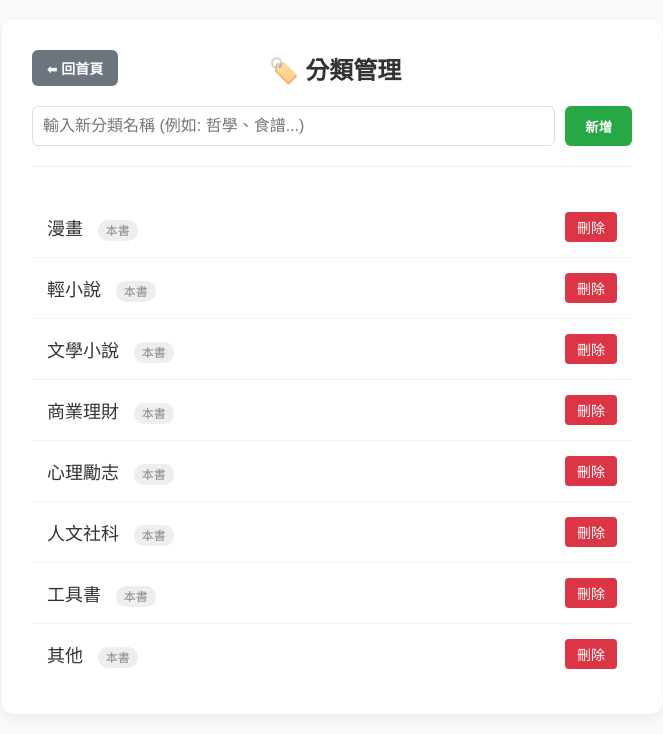
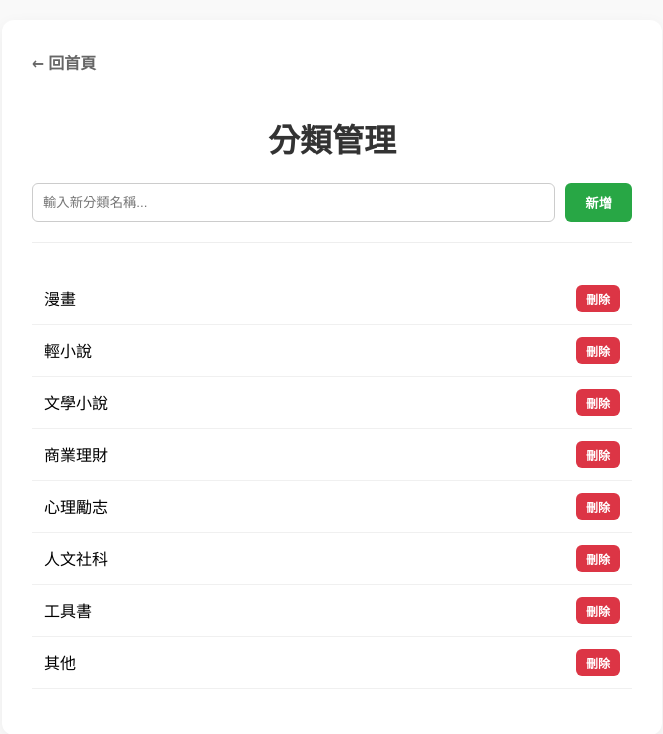
Before and after one commit to bobobill7878-create/library_system, a Flask app: page /categories in a window 1280 px wide. Shown: the top 734 px of the page, without its empty margins (308-971 px from the left). Run offline with Flask 3, Linux system fonts and the light colour scheme.

Commit message:
Update categories.html

```diff
--- a/templates/categories.html
+++ b/templates/categories.html
@@ -7,49 +7,37 @@
     <style>
         body { font-family: 'Segoe UI', Tahoma, Geneva, Verdana, sans-serif; margin: 20px; background-color: #f9f9f9; display: flex; flex-direction: column; align-items: center; }
         .container { max-width: 600px; width: 100%; background: white; padding: 30px; border-radius: 12px; box-shadow: 0 4px 15px rgba(0,0,0,0.05); }
-        .nav-bar { width: 100%; display: flex; justify-content: space-between; align-items: center; margin-bottom: 20px; }
-        .btn-home { background-color: #6c757d; color: white; text-decoration: none; padding: 8px 15px; border-radius: 6px; font-weight: bold; font-size: 14px; }
+        h1 { color: #333; text-align: center; }
+        .btn-back { display: inline-block; margin-bottom: 20px; text-decoration: none; color: #666; font-weight: bold; }
 
-        h1 { margin: 0; font-size: 24px; color: #333; }
+        form { display: flex; gap: 10px; margin-bottom: 30px; border-bottom: 1px solid #eee; padding-bottom: 20px; }
+        input[type="text"] { flex-grow: 1; padding: 10px; border: 1px solid #ccc; border-radius: 6px; }
+        button { padding: 10px 20px; border: none; border-radius: 6px; cursor: pointer; font-weight: bold; color: white; }
+        .btn-add { background-color: #28a745; }
+        .btn-delete { background-color: #dc3545; padding: 5px 10px; font-size: 12px; }
 
-        .add-form { display: flex; gap: 10px; margin-bottom: 30px; border-bottom: 1px solid #eee; padding-bottom: 20px; }
-        input[type="text"] { flex-grow: 1; padding: 10px; border: 1px solid #ddd; border-radius: 6px; font-size: 16px; }
-        .btn-add { background-color: #28a745; color: white; border: none; padding: 10px 20px; border-radius: 6px; cursor: pointer; font-weight: bold; }
-
-        .cat-list { list-style: none; padding: 0; margin: 0; }
-        .cat-item { display: flex; justify-content: space-between; align-items: center; padding: 15px; border-bottom: 1px solid #f1f1f1; }
-        .cat-item:last-child { border-bottom: none; }
-        .cat-info { font-size: 18px; color: #333; }
-        .cat-count { font-size: 12px; color: #888; margin-left: 10px; background: #eee; padding: 2px 8px; border-radius: 10px; }
-
-        .btn-delete { background-color: #dc3545; color: white; text-decoration: none; padding: 5px 12px; border-radius: 4px; font-size: 14px; }
-        .btn-delete:hover { background-color: #c82333; }
+        ul { list-style: none; padding: 0; }
+        li { display: flex; justify-content: space-between; align-items: center; padding: 12px; border-bottom: 1px solid #f0f0f0; }
     </style>
 </head>
 <body>
     <div class="container">
-        <div class="nav-bar">
-            <a href="/" class="btn-home">⬅ 回首頁</a>
-            <h1>🏷️ 分類管理</h1>
-            <div style="width: 80px;"></div>
-        </div>
+        <a href="/" class="btn-back">← 回首頁</a>
+        <h1>分類管理</h1>
 
-        <form method="POST" class="add-form">
-            <input type="text" name="name" placeholder="輸入新分類名稱 (例如: 哲學、食譜...)" required>
+        <form method="POST" action="/categories">
+            <input type="text" name="name" placeholder="輸入新分類名稱..." required>
             <button type="submit" class="btn-add">新增</button>
         </form>
 
-        <ul class="cat-list">
+        <ul>
             {% for cat in categories %}
-            <li class="cat-item">
-                <div class="cat-info">
-                    {{ cat.name }}
-                    <span class="cat-count">{{ cat.count }} 本書</span>
-                </div>
-                <a href="{{ url_for('delete_category', id=cat.id) }}" class="btn-delete" onclick="return confirm('確定要刪除「{{ cat.name }}」嗎？\n該分類下的 {{ cat.count }} 本書將會變成「未分類」，不會被刪除。')">刪除</a>
+            <li>
+                <span>{{ cat.name }}</span>
+                <form action="{{ url_for('delete_category', id=cat.id) }}" method="POST" style="margin:0; border:none; padding:0; width:auto;">
+                    <button type="submit" class="btn-delete" onclick="return confirm('確定刪除？')">刪除</button>
+                </form>
             </li>
-            {% else %}
-            <li style="text-align:center; color:#999; padding:20px;">目前沒有分類</li>
             {% endfor %}
         </ul>
     </div>
```
